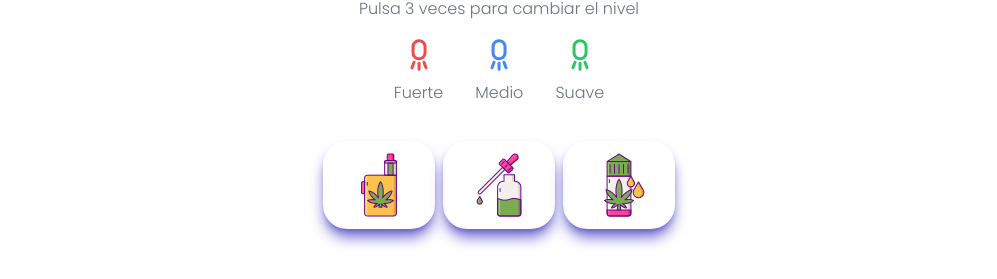
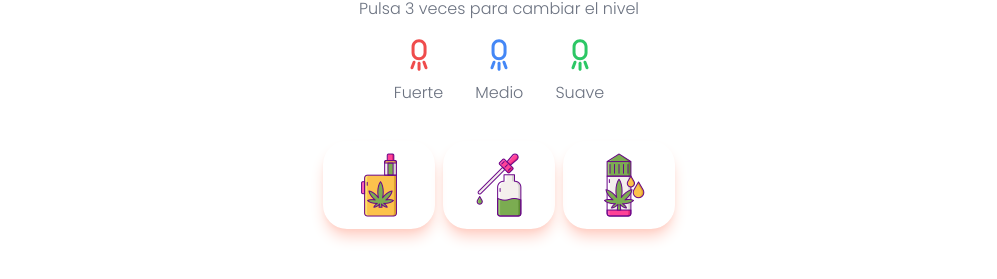
Before and after one commit to bryansanudo/n-weed, a React (Vite) app: page / in a window 1280 px wide. Shown: the part 1153-1432 px from the top of the page, without its empty margins (141-1138 px from the left). Built offline with nearby package versions, Linux system fonts and the light colour scheme.

Commit message:
navigate pink

```diff
--- a/src/components/categorys/Navigate.jsx
+++ b/src/components/categorys/Navigate.jsx
@@ -9,7 +9,7 @@ const Navigate = () => {
     <div className="flex flex-col md:flex-row p-5 mb-12 gap-6 items-center justify-center ">
       <div className="flex gap-2">
         <Link to="/">
-          <div className="rounded-3xl shadow-lg shadow-[#6057ca] hover:scale-105 duration-200  px-6 p-3 cursor-pointer ">
+          <div className="rounded-3xl shadow-lg shadow-[#ffcdc2] hover:scale-105 duration-200  px-6 p-3 cursor-pointer ">
             <div className="flex gap-4">
               <img
                 src="/vape2.png"
@@ -20,7 +20,7 @@ const Navigate = () => {
           </div>
         </Link>
         <Link to="/product2">
-          <div className="   rounded-3xl shadow-lg shadow-[#6057ca] hover:scale-105 duration-200  px-6 p-3 cursor-pointer ">
+          <div className="   rounded-3xl shadow-lg shadow-[#ffcdc2] hover:scale-105 duration-200  px-6 p-3 cursor-pointer ">
             <img
               src="/vape3.png"
               alt="contact us"
@@ -30,7 +30,7 @@ const Navigate = () => {
         </Link>
 
         <Link to="/product3">
-          <div className="rounded-3xl shadow-lg shadow-[#6057ca] hover:scale-105 duration-200  px-6 p-3 cursor-pointer  ">
+          <div className="rounded-3xl shadow-lg shadow-[#ffcdc2] hover:scale-105 duration-200  px-6 p-3 cursor-pointer  ">
             <img
               src="/vape4.png"
               alt="contact us"
```
